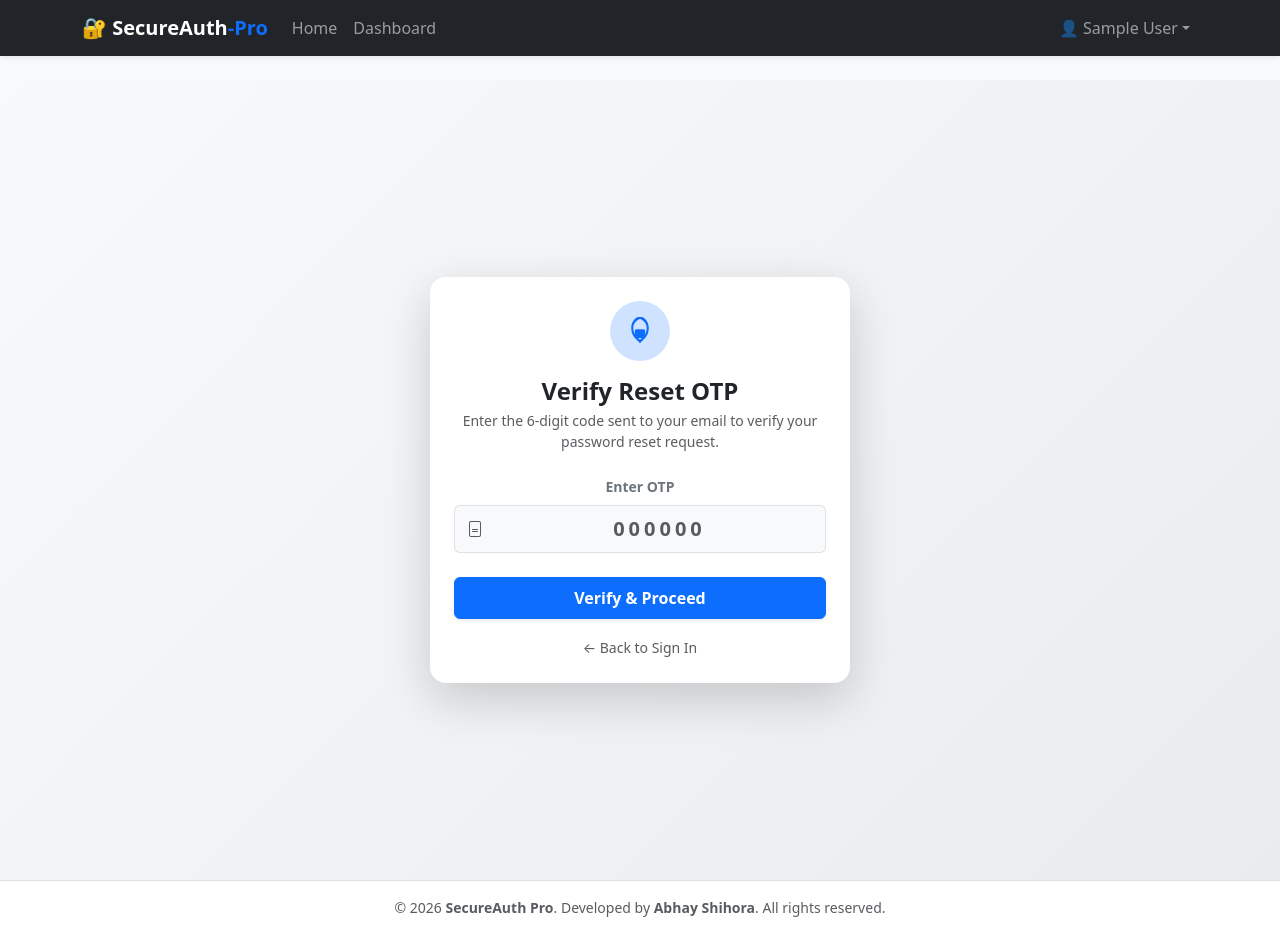
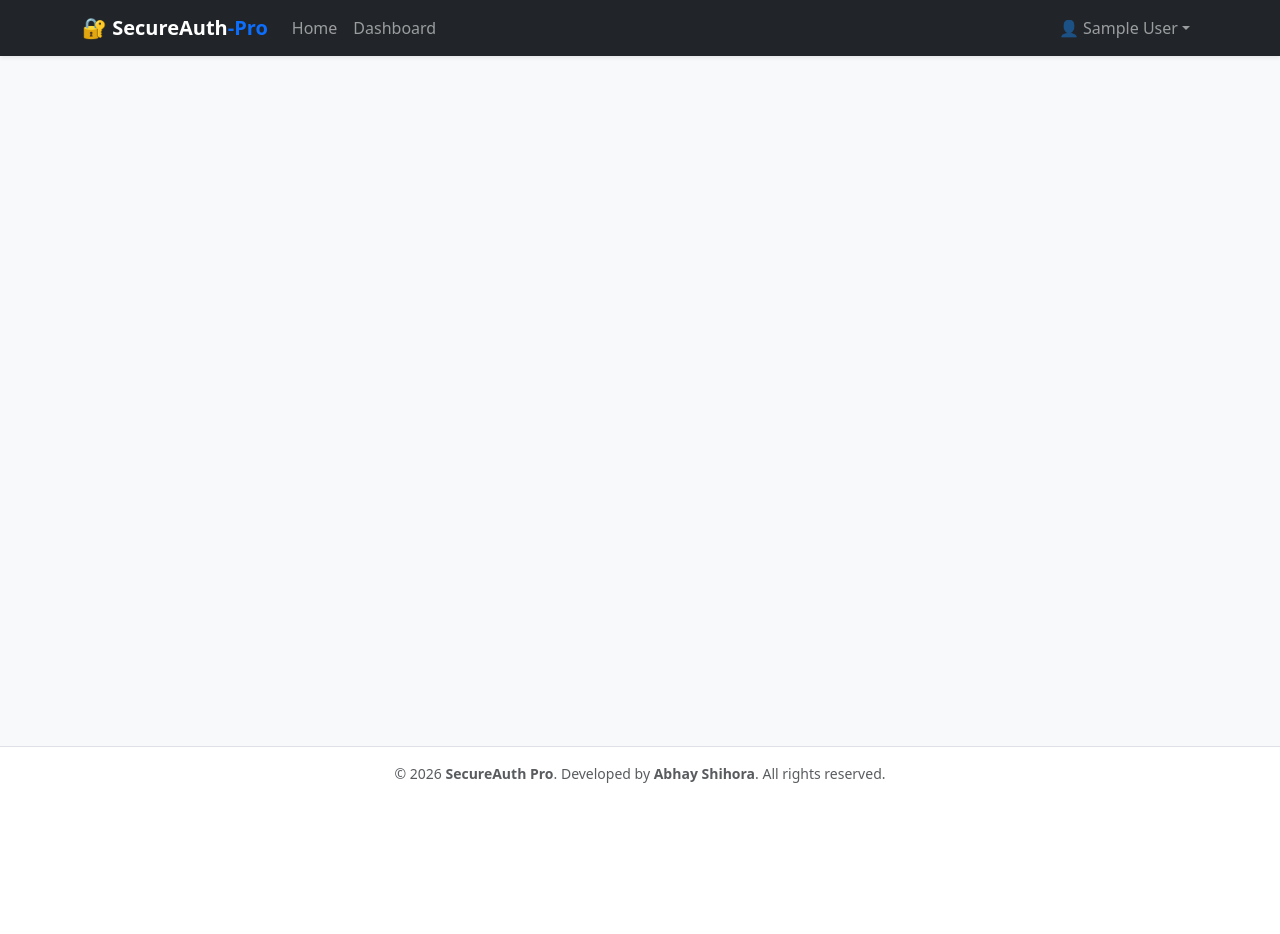
Before and after one commit to AbhayShihora/SecureAuth-Pro, a Flask app: page /verify-reset-otp in a window 1280 px wide. After the commit the page ends 783 px from the top, so only its background shows below. Run offline with Flask 3, Linux system fonts and the light colour scheme; the visitor is signed in with stand-in values (Sample User, id 1).

Commit message:
Change some design or functionality

```diff
--- a/app/templates/admin/manage_users.html
+++ b/app/templates/admin/manage_users.html
@@ -11,7 +11,7 @@
             <h2 class="fw-bold mb-1 text-dark">Manage Users</h2>
             <p class="text-muted small mb-0">View user details, update system roles, and control account statuses.</p>
         </div>
-        <a href="{{ url_for('main.admin_dashboard') if 'admin_dashboard' in url_for.__self__ else '#' }}" class="btn btn-outline-secondary btn-sm fw-semibold rounded-pill px-3">
+        <a href="{{ url_for('main.admin_dashboard') }}" class="btn btn-outline-secondary btn-sm fw-semibold rounded-pill px-3">
             &larr; Back to Dashboard
         </a>
     </div>
--- a/app/templates/auth/forgot_password.html
+++ b/app/templates/auth/forgot_password.html
@@ -49,7 +49,7 @@
 
                 <!-- Back to Login Link -->
                 <div class="text-center mt-3">
-                    <a href="{{ url_for('login') if 'login' in url_for.__self__ else '#' }}" class="text-decoration-none small text-muted hover-underline">
+                    <a href="{{ url_for('login') }}" class="text-decoration-none small text-muted hover-underline">
                         &larr; Back to Sign In
                     </a>
                 </div>
--- a/app/templates/auth/verify_reset_otp.html
+++ b/app/templates/auth/verify_reset_otp.html
@@ -1,62 +1,78 @@
-{% extends "base.html" %}
+<!DOCTYPE html>
+<html lang="en">
+  <head>
+    <meta charset="UTF-8" />
+    <meta name="viewport" content="width=device-width, initial-scale=1.0" />
 
-{% block title %}Verify Reset OTP - SecureAuth-Pro{% endblock %}
+    <title>{% block title %}SecureAuth Pro{% endblock %}</title>
 
-{% block content %}
-<div class="auth-container d-flex align-items-center justify-content-center min-vh-100 py-5">
-    <div class="card auth-card border-0 shadow-lg" style="max-width: 420px; width: 100%; border-radius: 1rem; overflow: hidden;">
+    <!-- Bootstrap 5 CSS -->
+    <link
+      href="https://cdn.jsdelivr.net/npm/bootstrap@5.3.3/dist/css/bootstrap.min.css"
+      rel="stylesheet"
+    />
 
-        <!-- Header Section -->
-        <div class="card-header border-0 text-center pt-4 pb-3 bg-white">
-            <div class="auth-icon-wrapper mx-auto mb-3 d-flex align-items-center justify-content-center bg-primary-subtle text-primary rounded-circle" style="width: 60px; height: 60px;">
-                <svg xmlns="http://www.w3.org/2000/svg" width="28" height="28" fill="currentColor" class="bi bi-shield-lock" viewBox="0 0 16 16">
-                    <path d="M5.072 11.993a7 7 0 0 1-.128-.128c-.483-.524-.852-1.115-1.133-1.748C3.125 8.78 3 7.37 3 6c0-2.43 1.282-4.596 3.2-5.748.158-.095.32-.18.487-.252C7.362.001 8.638.001 9.313.001c.167.072.329.157.487.252C11.718 1.404 13 3.57 13 6c0 1.37-.125 2.78-.811 4.117-.281.633-.65 1.224-1.133 1.748a7 7 0 0 1-.128.128L8 15.013zM8 1.056c-2.028.986-3.8 2.825-3.8 4.944 0 1.232.11 2.478.712 3.642.242.47.551.905.922 1.298L8 13.067l2.166-2.112c.371-.393.68-.828.922-1.298.602-1.164.712-2.41.712-3.642 0-2.119-1.772-3.958-3.8-4.944"/>
-                    <path d="M8 5a1 1 0 0 0-1 1v1h-1a1 1 0 0 0-1 1v3a1 1 0 0 0 1 1h4a1 1 0 0 0 1-1V8a1 1 0 0 0-1-1h-1V6a1 1 0 0 0-1-1zm-1 2V6a1 1 0 1 1 2 0v1z"/>
-                </svg>
+    <!-- Custom App CSS -->
+    <link
+      rel="stylesheet"
+      href="{{ url_for('static', filename='css/style.css') }}"
+    />
+    {% block extra_css %}{% endblock %}
+  </head>
+
+  <body class="d-flex flex-column min-vh-100 bg-light">
+    <!-- Navbar Component -->
+    {% include 'components/navbar.html' %}
+
+    <!-- Flash Messages Container -->
+    <div class="container mt-4">
+      {% with messages = get_flashed_messages(with_categories=true) %}
+        {% if messages %}
+          {% for category, message in messages %}
+            <div
+              class="alert alert-{{ category if category != 'message' else 'info' }} alert-dismissible fade show border-0 shadow-sm rounded-3 mb-3 d-flex align-items-center"
+              role="alert"
+            >
+              <span class="me-2 fs-5">
+                {% if category == 'success' %}
+                  ✅
+                {% elif category in ['danger', 'error'] %}
+                  ⚠️
+                {% elif category == 'warning' %}
+                  🔔
+                {% else %}
+                  ℹ️
+                {% endif %}
+              </span>
+              <div>{{ message }}</div>
+              <button
+                type="button"
+                class="btn-close"
+                data-bs-dismiss="alert"
+                aria-label="Close"
+              ></button>
             </div>
-            <h4 class="fw-bold mb-1 text-dark">Verify Reset OTP</h4>
-            <p class="text-muted small mb-0 px-3">Enter the 6-digit code sent to your email to verify your password reset request.</p>
-        </div>
+          {% endfor %}
+        {% endif %}
+      {% endwith %}
+    </div>
 
-        <div class="card-body p-4 pt-2">
-            <form method="POST" novalidate>
-                {{ form.hidden_tag() }}
+    <!-- Main Dynamic Content Block -->
+    <main class="flex-grow-1">
+      {% block content %}{% endblock %}
+    </main>
 
-                <!-- OTP Input Field -->
-                <div class="mb-4 text-center">
-                    {{ form.otp.label(class="form-label fw-semibold text-secondary small d-block mb-2") }}
-                    <div class="input-group">
-                        <span class="input-group-text bg-light border-end-0 text-muted">
-                            <svg xmlns="http://www.w3.org/2000/svg" width="16" height="16" fill="currentColor" class="bi bi-pass" viewBox="0 0 16 16">
-                                <path d="M5.5 8a.5.5 0 0 0 0 1h5a.5.5 0 0 0 0-1zm0 2a.5.5 0 0 0 0 1h5a.5.5 0 0 0 0-1z"/>
-                                <path d="M2 2a2 2 0 0 1 2-2h8a2 2 0 0 1 2 2v12a2 2 0 0 1-2 2H4a2 2 0 0 1-2-2zm10-1H4a1 1 0 0 0-1 1v12a1 1 0 0 0 1 1h8a1 1 0 0 0 1-1V2a1 1 0 0 0-1-1"/>
-                            </svg>
-                        </span>
-                        {{ form.otp(class="form-control bg-light border-start-0 py-2 text-center fs-5 fw-bold letter-spacing-2", placeholder="000000", maxlength="6") }}
-                    </div>
-                    {% if form.otp.errors %}
-                        <div class="text-danger small mt-1 text-start">
-                            {% for error in form.otp.errors %}
-                                <span>{{ error }}</span>
-                            {% endfor %}
-                        </div>
-                    {% endif %}
-                </div>
+    <!-- Footer -->
+    <footer class="bg-white border-top py-3 mt-auto">
+      <div class="container text-center">
+        <p class="small text-muted mb-0">
+          &copy; 2026 <strong>SecureAuth Pro</strong>. Developed by <strong>Abhay Shihora</strong>. All rights reserved.
+        </p>
+      </div>
+    </footer>
 
-                <!-- Submit Button -->
-                <div class="d-grid gap-2 mb-3">
-                    {{ form.submit(class="btn btn-primary py-2 fw-semibold shadow-sm", value="Verify & Proceed") }}
-                </div>
-
-                <!-- Back to Login Link -->
-                <div class="text-center mt-3">
-                    <a href="{{ url_for('auth.login') }}" class="text-decoration-none small text-muted hover-underline">
-                        &larr; Back to Sign In
-                    </a>
-                </div>
-            </form>
-        </div>
-
-    </div>
-</div>
-{% endblock %}
+    <!-- Bootstrap 5 JS Bundle -->
+    <script src="https://cdn.jsdelivr.net/npm/bootstrap@5.3.3/dist/js/bootstrap.bundle.min.js"></script>
+    {% block extra_js %}{% endblock %}
+  </body>
+</html>
--- a/app/templates/dashboard.html
+++ b/app/templates/dashboard.html
@@ -127,7 +127,7 @@
                     <div class="list-group list-group-flush gap-2 border-0">
 
                         <!-- Password Reset Option -->
-                        <a href="{{ url_for('auth.forgot_password') if 'forgot_password' in url_for.__self__ else '#' }}" class="list-group-item list-group-item-action border-0 bg-light rounded-3 p-3 d-flex align-items-center justify-content-between">
+                        <a href="{{ url_for('auth.forgot_password') }}" class="list-group-item list-group-item-action border-0 bg-light rounded-3 p-3 d-flex align-items-center justify-content-between">
                             <div class="d-flex align-items-center">
                                 <div class="bg-primary text-white rounded-2 p-2 me-3">
                                     <svg xmlns="http://www.w3.org/2000/svg" width="18" height="18" fill="currentColor" class="bi bi-key" viewBox="0 0 16 16">
```
Also changed, not shown: 1 other file.
